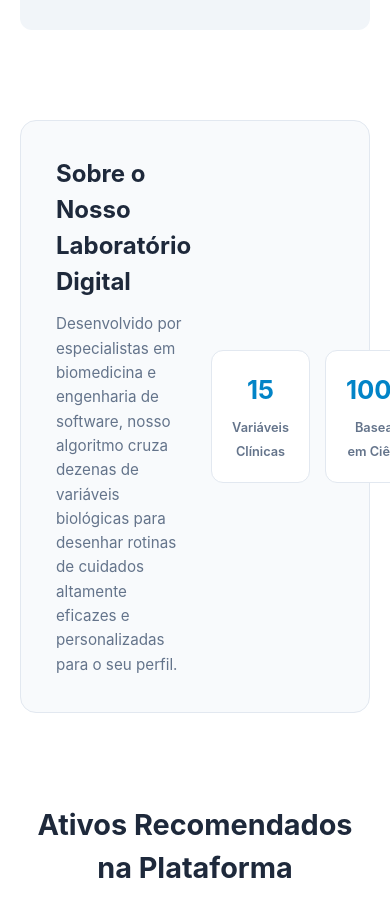
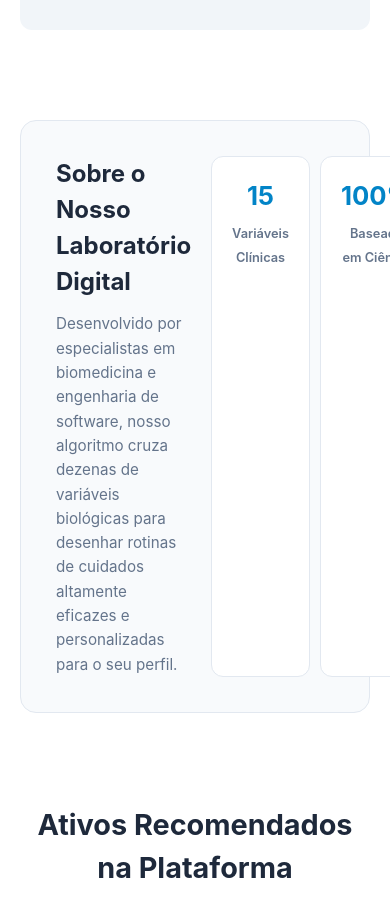
Before and after one commit to IgorGadote/gartelux, a React (Vite) app: page / in a window 390 px wide. Shown: the part 1308-2208 px from the top of the page. Built offline with nearby package versions, Linux system fonts and the light colour scheme.

Commit message:
feat: correção de flexbox mobile pt2

```diff
--- a/src/App.css
+++ b/src/App.css
@@ -548,7 +548,6 @@ body {
    ========================================= */
 @media (max-width: 768px) {
   .products-grid {
-    /* Força os produtos a ficarem 1 por linha no celular (ou 2 se quiser alterar para 1fr 1fr) */
     grid-template-columns: 1fr;
   }
 
@@ -566,31 +565,33 @@ body {
   }
 
   .logo-img {
-    height: 80px; /* Reduz a logo no celular para não bugar a tela */
+    height: 80px;
   }
 
   .hero-section h1 {
     font-size: 2rem;
   }
 
-  @media (max-width: 768px) {
-  /* ... (mantenha o que já tem aqui) ... */
-
-  /* Corrige a seção Sobre no celular empilhando tudo direitinho */
+  /* FORÇANDO O ALINHAMENTO DA SEÇÃO SOBRE NO CELULAR */
   .about-company {
     flex-direction: column !important;
-    gap: 20px;
+    align-items: stretch !important;
+    gap: 20px !important;
+  }
+
+  .about-text {
+    width: 100% !important;
   }
 
   .about-stats {
-    width: 100%;
-    display: flex;
-    gap: 15px;
-    justify-content: space-between;
+    width: 100% !important;
+    display: flex !important;
+    flex-direction: row !important;
+    justify-content: space-between !important;
+    gap: 10px !important;
   }
 
   .stat-box {
-    flex: 1; /* Divide o espaço igualmente para os dois quadros caberem na tela */
+    flex: 1 !important;
   }
 }
-}
```
